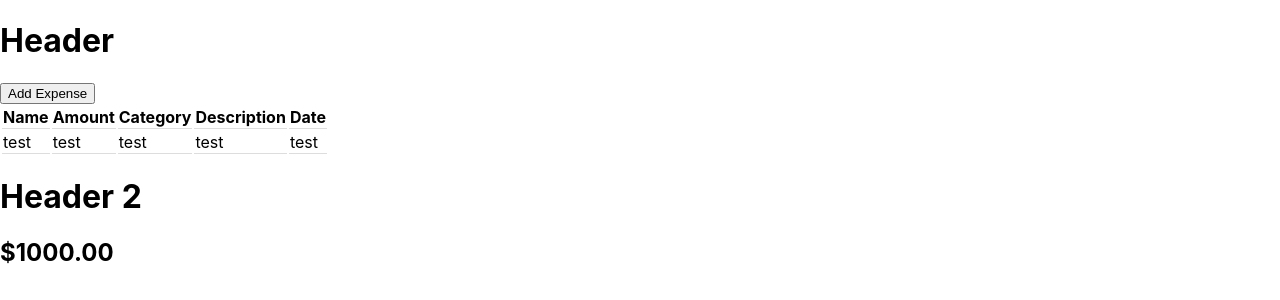
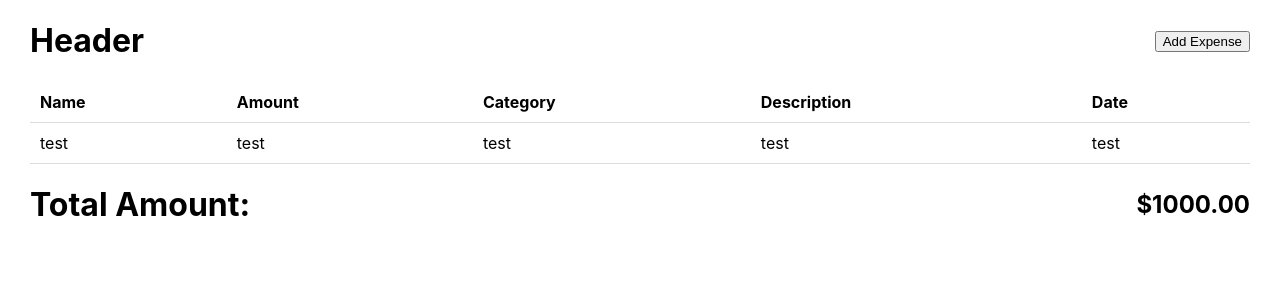
Before and after one commit to TaariqM/Expense-Tracker, a React (Create React App) app in the folder frontend/: page /1/1/1/1/expenses in a window 1280 px wide. Shown: the top 300 px of the page. Built offline with nearby package versions, Linux system fonts and the light colour scheme.

Commit message:
Updated CSS styling for Expenses page

```diff
--- a/frontend/src/pages/Expenses.jsx
+++ b/frontend/src/pages/Expenses.jsx
@@ -21,7 +21,7 @@ const Expenses = () => {
     e.preventDefault();
     setExpenses((prevExpenses) => ({
       ...prevExpenses,
-      [e.target.name]: e.target.val,
+      [e.target.name]: e.target.value,
     }));
   };
 
@@ -42,20 +42,45 @@ const Expenses = () => {
 
         <div className="table-section-container">
           <table>
-            <tr>
-              <th>Name</th>
-              <th>Amount</th>
-              <th>Category</th>
-              <th>Description</th>
-              <th>Date</th>
-            </tr>
-            <tr>
-              <td>test</td>
-              <td>test</td>
-              <td>test</td>
-              <td>test</td>
-              <td>test</td>
-            </tr>
+            <thead>
+              <tr>
+                <th>
+                  <div>Name</div>
+                </th>
+                <th>
+                  <div>Amount</div>
+                </th>
+                <th>
+                  <div>Category</div>
+                </th>
+                <th>
+                  <div>Description</div>
+                </th>
+                <th>
+                  <div>Date</div>
+                </th>
+              </tr>
+            </thead>
+            <tbody>
+              <tr>
+                <td>
+                  <div>test</div>
+                </td>
+                <td>
+                  <div>test</div>
+                </td>
+                <td>
+                  <div>test</div>
+                </td>
+                <td>
+                  <div>test</div>
+                </td>
+                <td>
+                  <div>test</div>
+                </td>
+              </tr>
+            </tbody>
+
             {/* {expenses.map((expense) => (
               <tr>
                 <td>{expense.title}</td>
@@ -90,7 +115,7 @@ const Expenses = () => {
 
       <div className="total-amount-container">
         <div className="total-header">
-          <h1>Header 2</h1>
+          <h1>Total Amount: </h1>
         </div>
 
         <div className="total-amount">
--- a/frontend/src/styling/expenses.css
+++ b/frontend/src/styling/expenses.css
@@ -1,5 +1,64 @@
+.main-table-container {
+  width: 100%;
+  height: 100%;
+  display: flex;
+  flex-direction: column;
+  justify-content: space-evenly;
+}
+
+.header-btn-section {
+  width: 100%;
+  display: flex;
+  flex-direction: row;
+  justify-content: space-between;
+  align-items: center;
+}
+
+.header-section {
+  padding-left: 30px;
+}
+
+.btn-section {
+  padding-right: 30px;
+}
+
+.table-section-container {
+  margin-left: 30px;
+  margin-right: 30px;
+}
+
+table {
+  width: 100%;
+  /* padding-left: 30px;
+  padding-right: 30px; */
+  border-collapse: collapse;
+}
+
 th,
 td {
-  /* border-bottom: 1px solid #464545; */
   border-bottom: 1px solid #ddd;
+  padding: 10px;
+  text-align: left;
 }
+
+/* td div,
+th div {
+  padding-left: 30px;
+  padding-right: 30px;
+} */
+
+.total-amount-container {
+  width: 100%;
+  display: flex;
+  flex-direction: row;
+  justify-content: space-between;
+  align-items: center;
+}
+
+.total-header {
+  padding-left: 30px;
+}
+
+.total-amount {
+  padding-right: 30px;
+}
```
